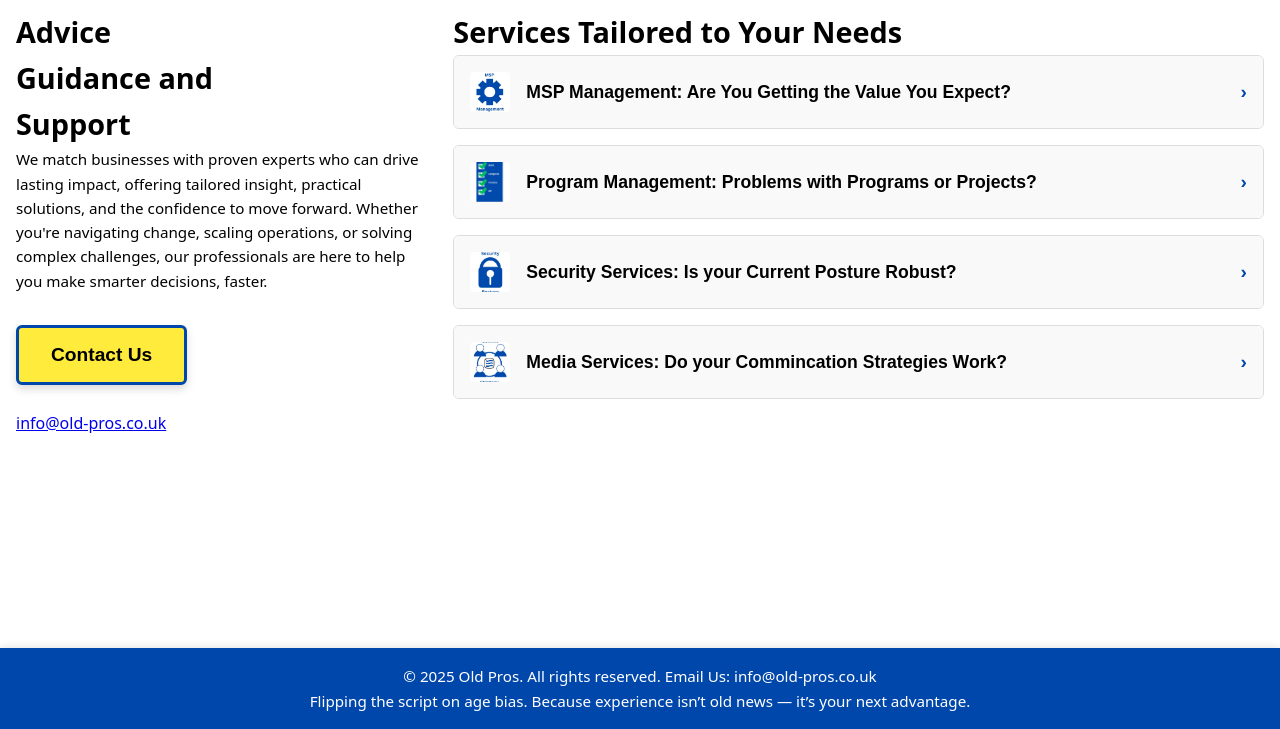
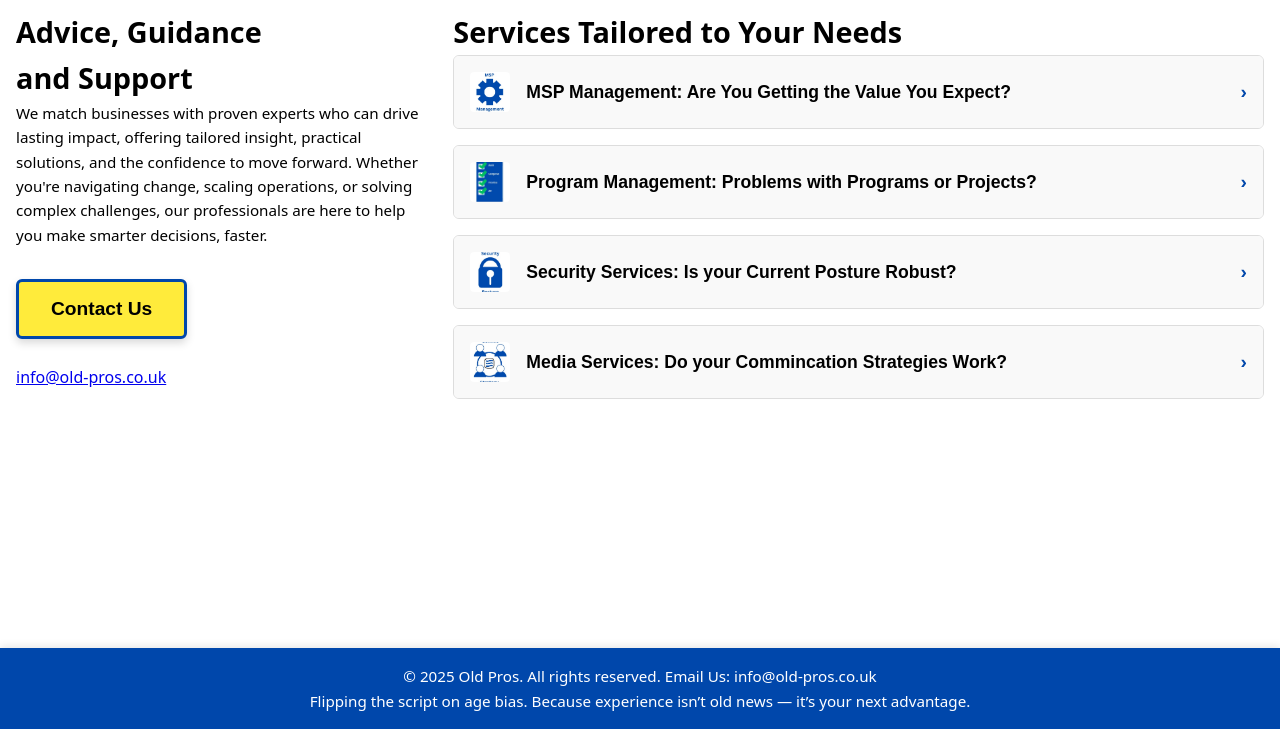
Before and after one commit to jwh99common/old-pros, a website: page public/index.html in a window 1280 px wide. Shown: the part 71-800 px from the top of the page. Drawn offline with Linux system fonts and the light colour scheme.

Commit message:
Auto-sync: 2025-11-28 15:30:55

```diff
--- a/public/partials/hero.html
+++ b/public/partials/hero.html
@@ -1,6 +1,5 @@
-<h1>Advice<br>
-Guidance and<br>
-Support</h1>
+<h1>Advice, Guidance<br>
+and Support</h1>
 
 <p>
 We match businesses with proven experts who can drive lasting impact, offering tailored insight, practical solutions, and the confidence to move forward. Whether you're navigating change, scaling operations, or solving complex challenges, our professionals are here to help you make smarter decisions, faster.
```
